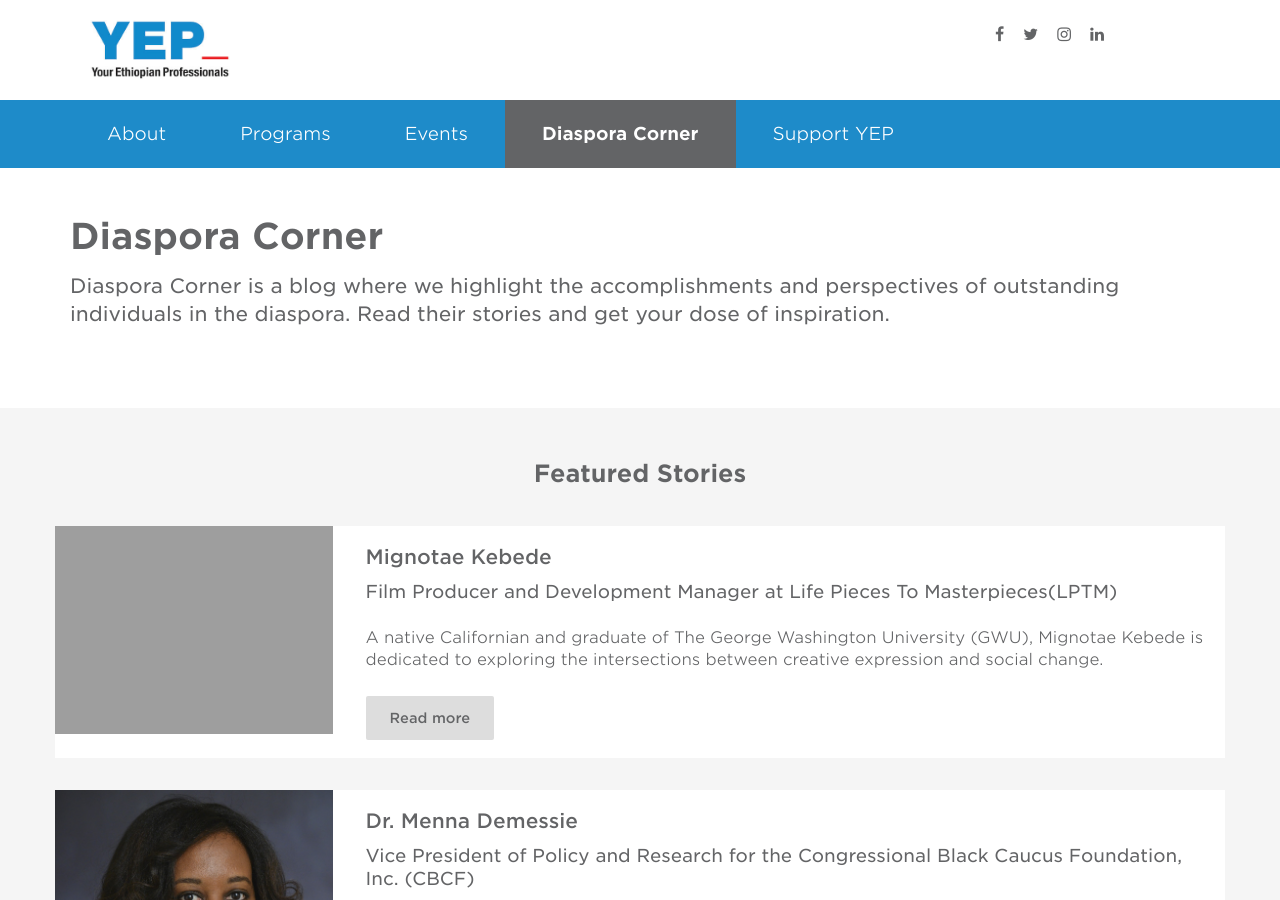
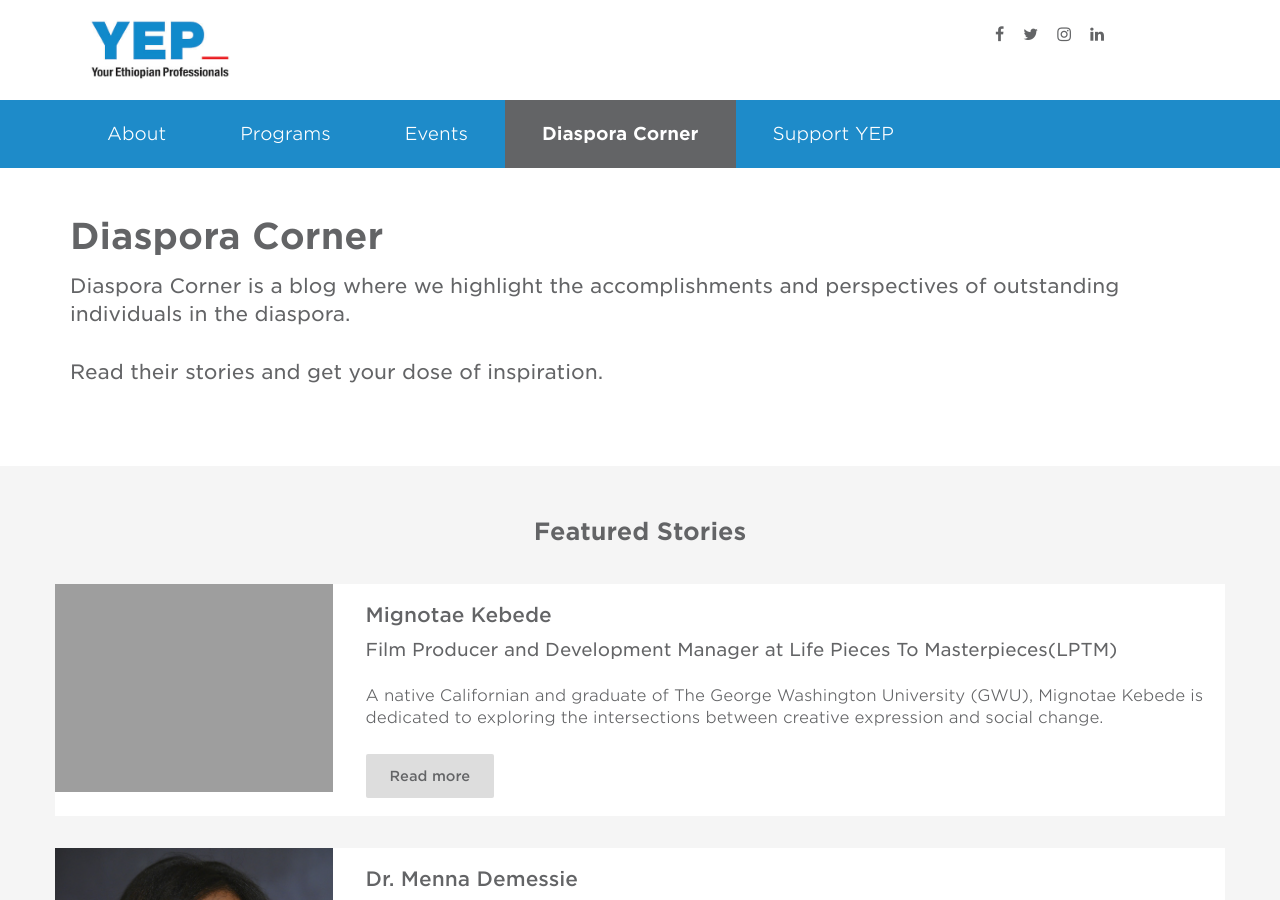
Before and after one commit to YEPNetwork/yepnetwork.github.io, a Jekyll site: the page built from diaspora-corner.html, in a window 1280 px wide and 900 px high. Built offline with Jekyll 4.4.1, drawn with Linux system fonts in a browser that asks for light colours; nearby versions of some CDN libraries.

Commit message:
Update diaspora-corner.html

```diff
--- a/diaspora-corner.html
+++ b/diaspora-corner.html
@@ -12,8 +12,7 @@
         <h1 class="margin-top-0 margin-bottom-2">Diaspora Corner</h1>
       </div>
       <div class="container">
-       <p class="intro"> Diaspora Corner is a blog where we highlight the accomplishments and perspectives of outstanding individuals in the diaspora. Read their stories and get your dose of inspiration.
-      </p>
+       <p class="intro"> Diaspora Corner is a blog where we highlight the accomplishments and perspectives of outstanding individuals in the diaspora. </p>  <p class="intro"> Read their stories and get your dose of inspiration. </p>
       </div>
     </div>
   </div>
```
